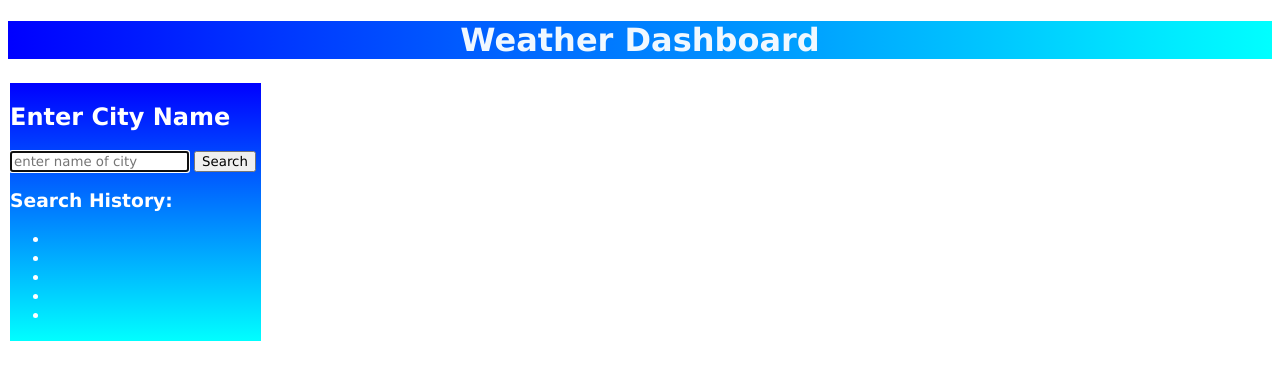
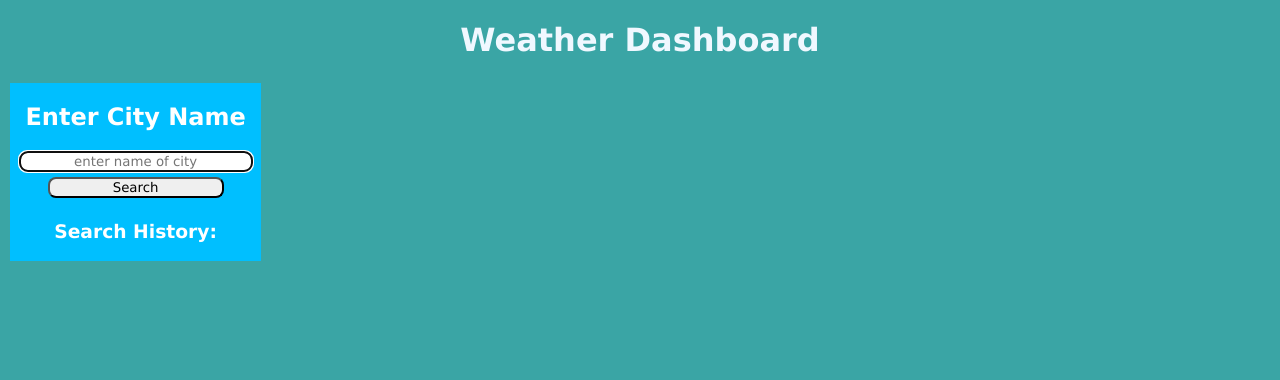
Before and after one commit to mshaari/weather-dashboard, a plain HTML site: page index.html in a window 1280 px wide. Drawn offline with nearby package versions, Linux system fonts and the light colour scheme.

Commit message:
Added search history functionality and other styling

```diff
--- a/Assets/script.js
+++ b/Assets/script.js
@@ -4,20 +4,32 @@ var searchHistory = JSON.parse(localStorage.getItem("searchHistory")) || []; //d
 var lat;
 var lon;
 
-//create search history element
+//create search history element (HOW DO YOU GET THIS TO UPDATE IN REALTIME THOUGH)
 for (i = (searchHistory.length - 5); i < searchHistory.length; i++) {
-    var searchHistoryElement = document.createElement("li");
     var searchHistoryBlock = document.getElementById('searchHistory');
+    var searchHistoryElement = document.createElement("p");
+    searchHistoryElement.setAttribute("class", "searchHistoryElement")
     searchHistoryElement.textContent = searchHistory[i];
     searchHistoryBlock.appendChild(searchHistoryElement);
 }
 
+//This is how you can click on an element in search history and it will show the weather for that city
+$(".searchHistoryElement").on("click", function () {
+    $("#cityName").val($(this).text());
+    console.log("this works");
+    $("#searchCityButton").click();
+})
 
+
+//This is the bulk of this code for actually showing the weather
 $('#searchCityButton').on('click', function () {
     $(".weatherSegment").empty(); //clears past weather segment
     $("#nameOfCityEntered").empty(); //clears the title of the city from the previous search
 
     var cityName = $('#cityName').val();
+    $("#information").css("background-color", "azure");
+
+
 
     //NEED TO CONSIDER WHAT HAPPENS WHEN THERE IS A CITY WITH NO RESULTS
 
@@ -34,8 +46,6 @@ $('#searchCityButton').on('click', function () {
         var openWeatherURL = 'https://api.openweathermap.org/data/2.5/forecast?lat=' + lat + '&lon=' + lon + '&units=imperial&appid=dcf204ce377ddb8eb2328c6723f67b46'; //NEED TO SOMEHOW ADD LAT AND LON IN HERE
 
         var openWeatherCurrentURL = 'https://api.openweathermap.org/data/2.5/weather?lat=' + lat + '&lon=' + lon + '&units=imperial&appid=dcf204ce377ddb8eb2328c6723f67b46';
-
-
 
         $.ajax({
             url: openWeatherURL,
@@ -110,9 +120,6 @@ $('#searchCityButton').on('click', function () {
             //display humidity
             humidity = response.main.humidity;
             $(`<p>Humidity is ${humidity}%</p>`).appendTo(currentDayId);
-
-            $(".weatherSegment").css("border", "5px solid black");
-            $(".weatherSegment").css("padding", "10px");
         });
     });
 });
--- a/Assets/style.css
+++ b/Assets/style.css
@@ -1,5 +1,9 @@
 * {
     font-family: 'Lucida Sans', 'Lucida Sans Regular', 'Lucida Grande', 'Lucida Sans Unicode', Geneva, Verdana, sans-serif;
+}
+
+html {
+    background-color: rgb(58, 165, 165);
 }
 
 .weather {
@@ -10,6 +14,7 @@
     flex-direction: column;
     margin: 30px;
     text-align: center;
+    background-color: grey;
 }
 
 #nameOfCityEntered {
@@ -18,7 +23,6 @@
 }
 
 #mainBanner {
-    background-image: linear-gradient(to right, blue , cyan);
     color: aliceblue;
     text-align: center;
 }
@@ -35,9 +39,10 @@ main {
 main nav {
     float: left;
     width: 20%;
-    background-image: linear-gradient(to bottom, blue, cyan);
     margin: 2px;
     color: white;
+    background-color: deepskyblue;
+    text-align: center;
 }
 
 main section {
@@ -46,6 +51,14 @@ main section {
     margin: 2px;
 }
 
-#searchHistory {
-    /* list-style-type: none; */
+#searchCityButton {
+    border-radius: 8px;
+    margin: 5px;
+    width: 70%;
 }
+
+#cityName {
+    width: 90%;
+    border-radius: 8px;
+    text-align: center;
+}
--- a/index.html
+++ b/index.html
@@ -17,13 +17,16 @@
 
         <main>
             <nav>
-                <h2>Enter City Name</h2>
-                <input type="text" placeholder="enter name of city" autofocus="true" class="form-input" id="cityName"/>
-                <button type="submit" class="btn" id="searchCityButton">Search</button>
+                <div>
+                    <h2>Enter City Name</h2>
+                    <input type="text" placeholder="enter name of city" autofocus="true" class="form-input" id="cityName"/>
+                    <br>
+                    <button type="submit" class="btn" id="searchCityButton">Search</button>
+                </div>
 
                 <div>
                     <h3>Search History:</h3>
-                    <ul id="searchHistory"></ul>
+                    <div id="searchHistory"></div>
                 </div>
             </nav>
 
```
